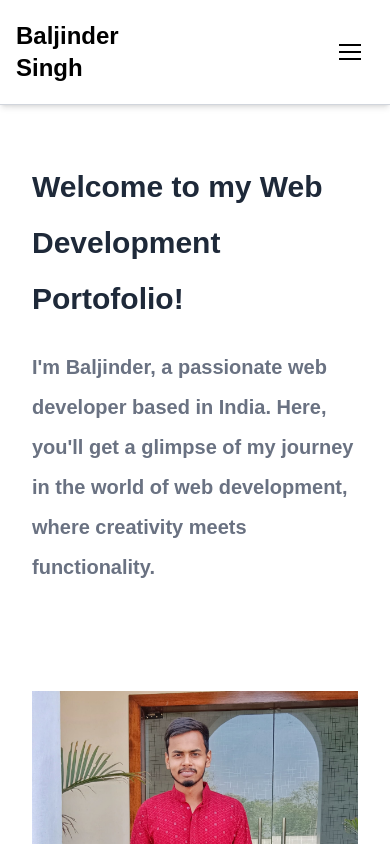
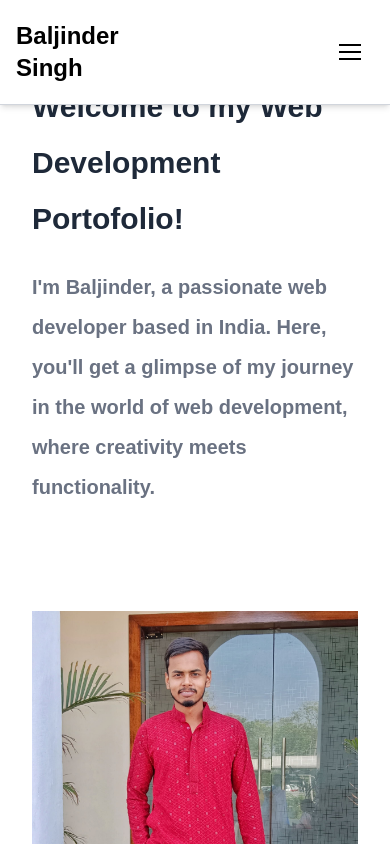
Before and after one commit to baljinder1314/potfolio, a React (Vite) app: page / in a window 390 px wide. Shown: the top 844 px of the page. Built offline with nearby package versions, Linux system fonts and the light colour scheme.

Commit message:
fix: adjust padding in Profile component for improved layout

```diff
--- a/src/components/profile/Profile.jsx
+++ b/src/components/profile/Profile.jsx
@@ -2,7 +2,7 @@ import React from "react";
 
 function Profile() {
   return (
-    <div className="profile pt-30 sm:pt-7 lg:pt-25 ">
+    <div className="profile pt-10 sm:pt-7 lg:pt-25 ">
       <div className="container flex flex-col lg:flex-row !p-0  ">
         <div className="left lg:w-1/2  px-8 flex flex-col w-full items-center justify-center space-y-5  min-h-[60vh] ">
           <p className="welcome text-3xl leading-14 lg:text-5xl  font-bold text-gray-800">Welcome to my Web Development Portofolio!</p>
```
